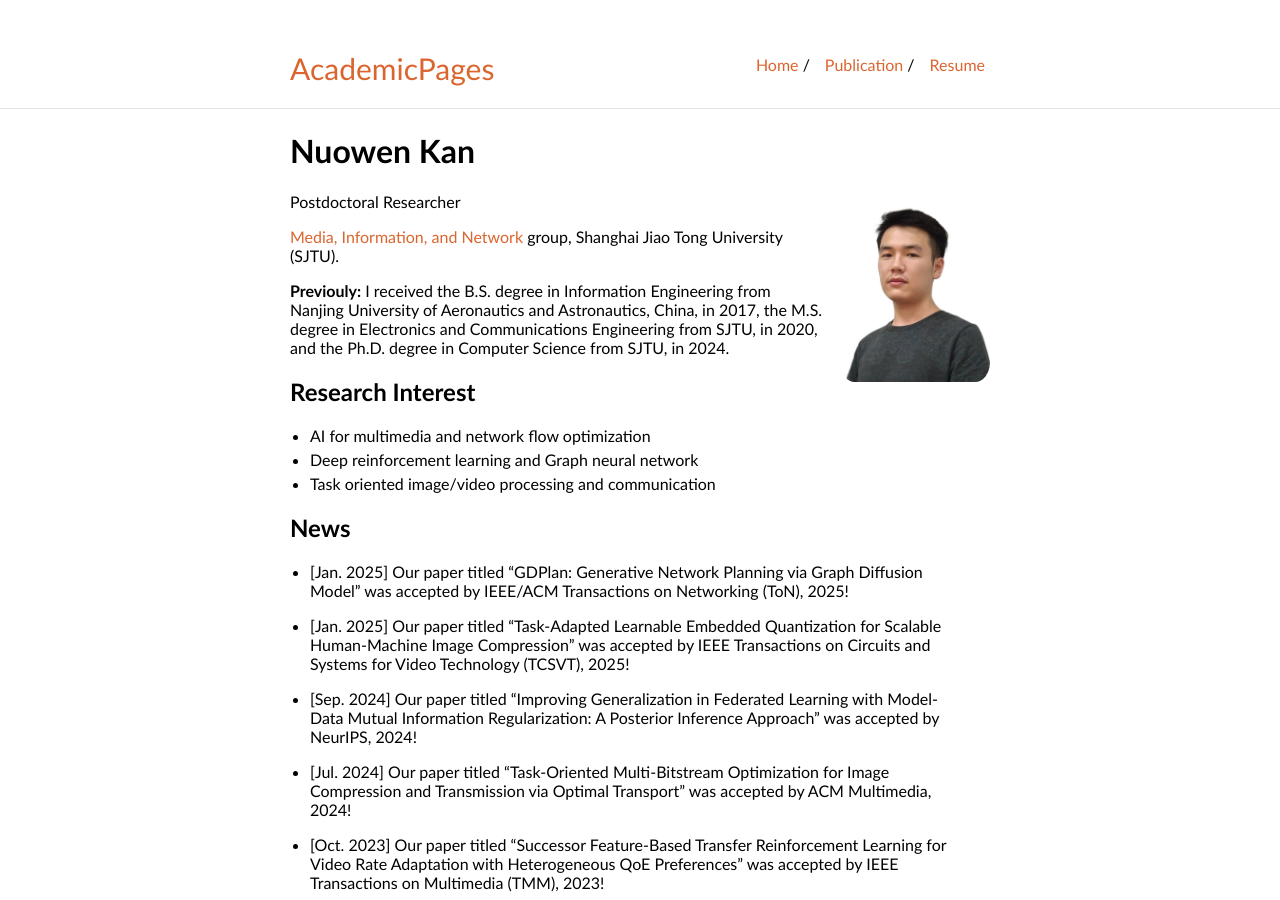
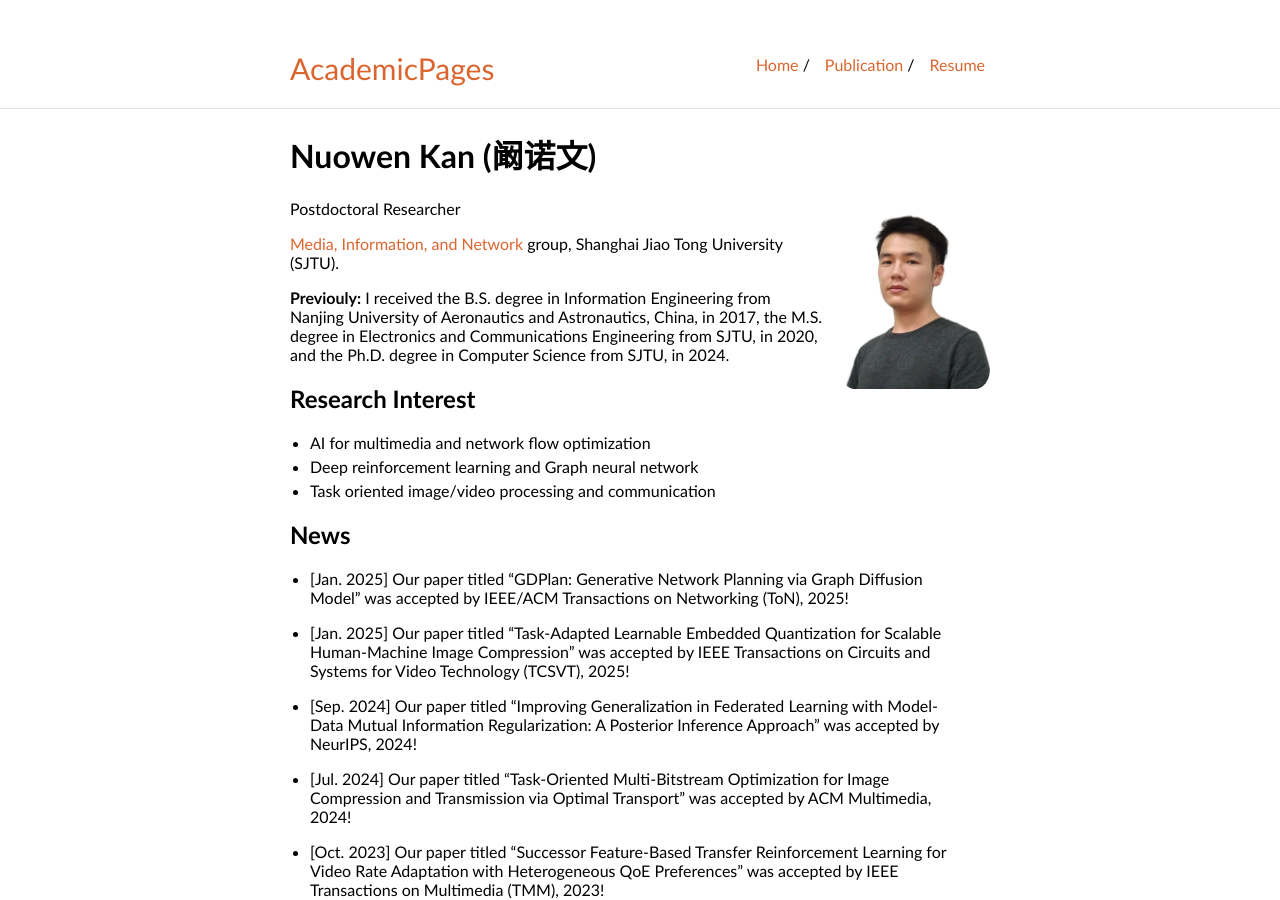
Before and after one commit to confiwent/AcademicPages, a Jekyll site: the page built from index.md, in a window 1280 px wide and 900 px high. Built offline with Jekyll 4.4.1, drawn with Linux system fonts in a browser that asks for light colours; our own code applies the rules of GitHub Pages for plain Markdown files.

Commit message:
update chinese name

```diff
--- a/index.md
+++ b/index.md
@@ -2,7 +2,7 @@
 layout: default
 ---
 
-# Nuowen Kan
+# Nuowen Kan (阚诺文)
 
 <img class="profile-picture" src="nwkan_p3.jpg" width = "311" height = "414">
 
```
